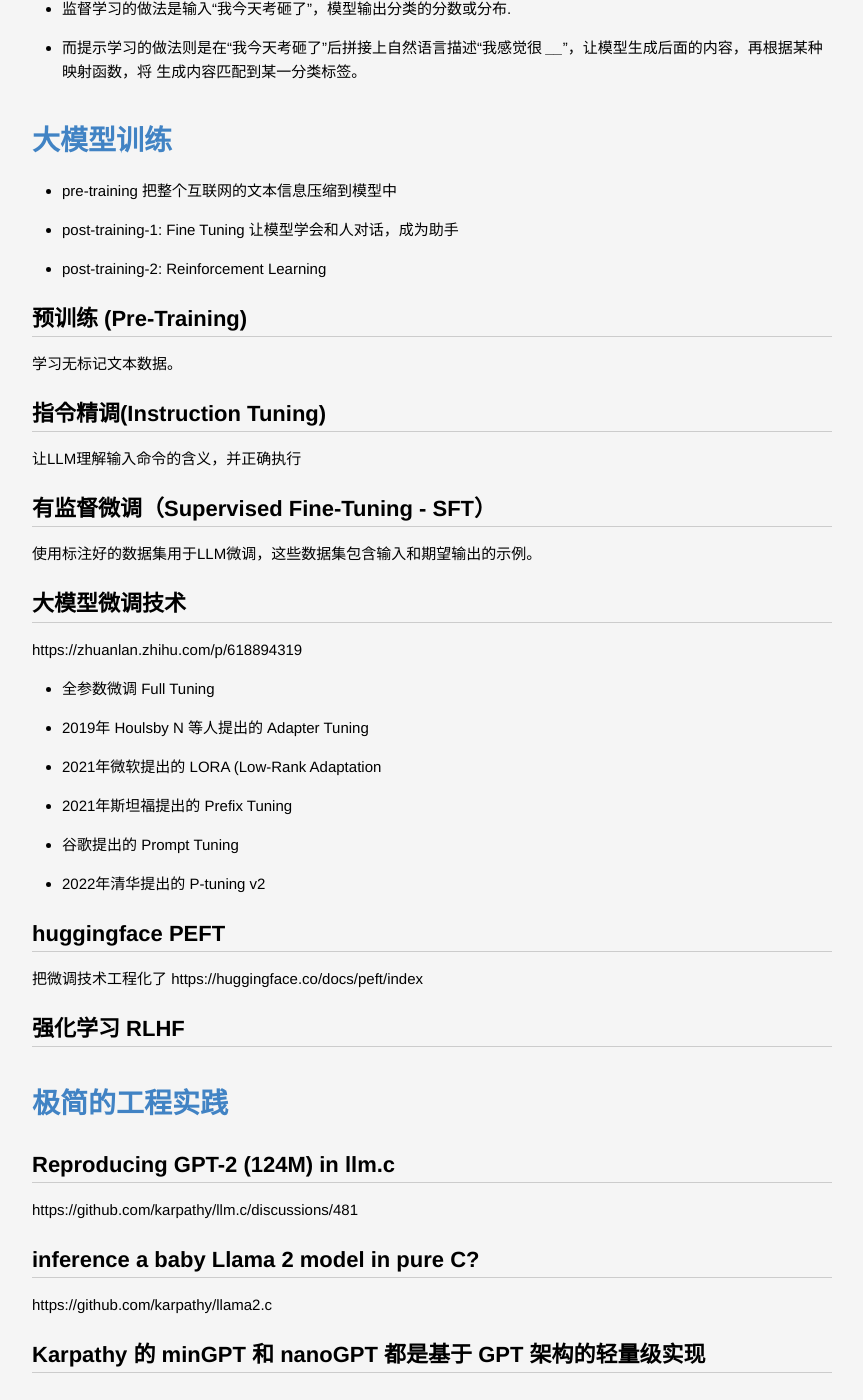
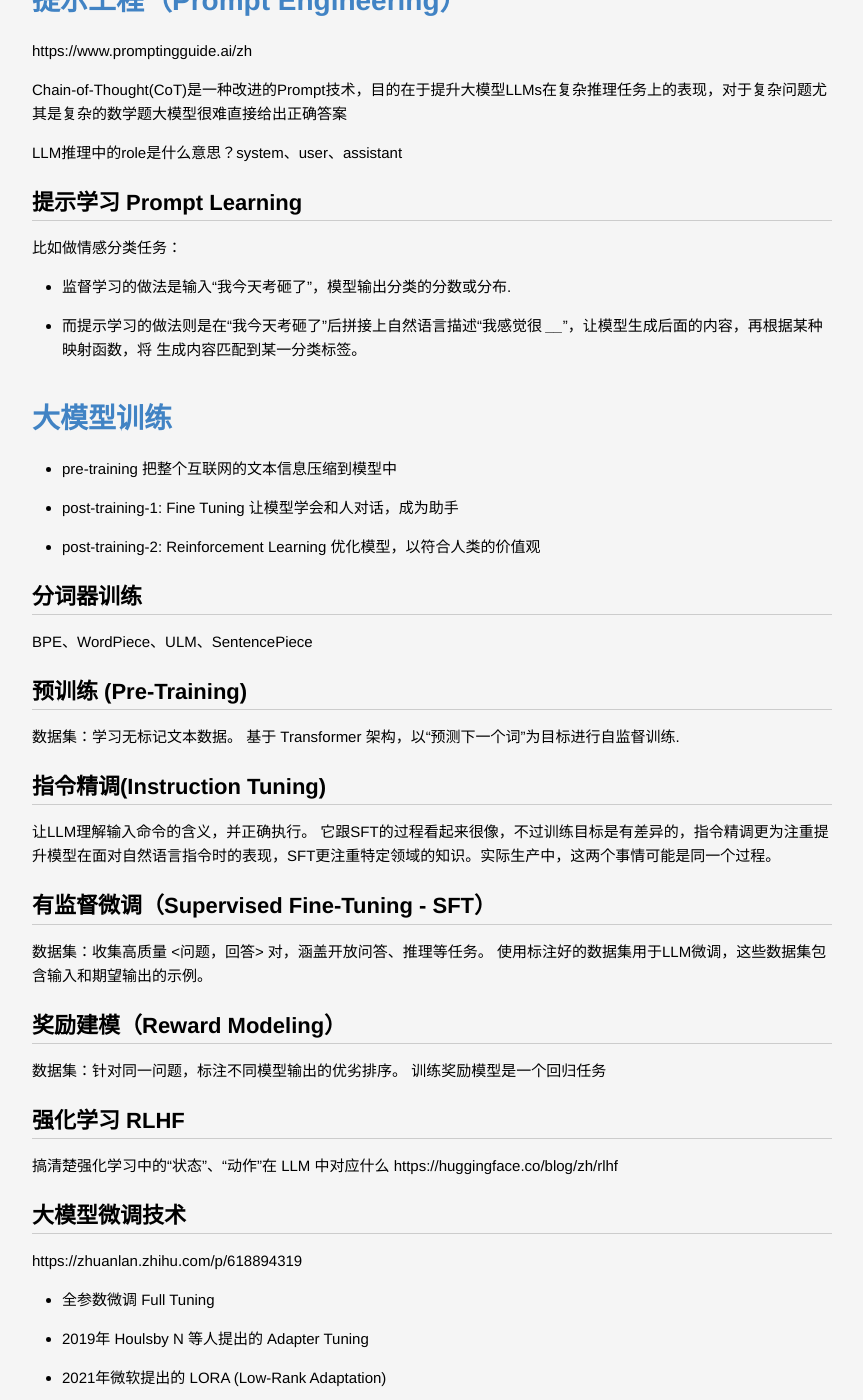
Before and after one commit to lucky521/blog, a Jekyll site: the page built from _posts/ml/2023-02-04-LLM.markdown, in a window 1280 px wide and 1400 px high, scrolled down 7118 px. Shown: the whole window, without its empty margins (208-1071 px from the left). Built offline with Jekyll 4.4.1, drawn with Linux system fonts in a browser that asks for light colours; some of the changed text lies outside the part shown.

Commit message:
update blog

```diff
--- a/_posts/framework/2021-12-06-cuda.markdown
+++ b/_posts/framework/2021-12-06-cuda.markdown
@@ -492,6 +492,8 @@ NVIDIA HPC SDK 生态
   * https://docs.nvidia.com/deeplearning/dali/user-guide/docs/index.html
 * cutlass: 新一代加速库，它是一种模板库，旨在提供通用的GPU计算加速功能
   * https://github.com/NVIDIA/cutlass
+* NVSHMEM: 并行编程库，它为GPU集群创建了一个跨越多个GPU内存的全局地址空间（PGAS），并提供了API让GPU内核或CPU能直接进行细粒度的数据传输和同步
+  * https://github.com/nvidia/nvshmem
 
 
 ## cublas
--- a/_posts/ml/2019-03-23-ML-Distributed.markdown
+++ b/_posts/ml/2019-03-23-ML-Distributed.markdown
@@ -171,6 +171,7 @@ ring-base collectives
 ## MapReduce
 
 ## MPI
+MPI是一套集合通信的接口标准，它深刻的影响了后续分布式通信库的实现。
 
 MPI，openMPI，openMP
 
--- a/_posts/ml/2023-02-04-LLM.markdown
+++ b/_posts/ml/2023-02-04-LLM.markdown
@@ -97,9 +98,11 @@ GPT模型输出的logits， key_states， value_states，key_states.3，value_st
 * 最终输出是文本
 
 ## 生成策略
+贪心搜索、束搜索、Top-k采样、Top-p采样（核采样）、基于温度的采样、Min-P 采样等知名的解码策略，通过了解这些技术，使我们可以更高效的优化LLM的生成结果。
 
-Beam search
-Top-k sampling
+* Beam search
+* Top-k sampling: 在每一步生成过程中，模型只考虑概率最高（Top）的 K个词汇，然后从这 K 个词汇中根据概率进行采样（K=1 就是贪心搜索）
+* Top-p sampling(（又称 Nucleus Sampling): Top-P 采样不是固定选择 K 个词汇，而是选择一组累计概率达到 P 的词汇集合（即从高到低加起来的概率）
 
 ## 模型规模
 * n_layers	32
@@ -155,6 +158,8 @@ Chain-of-Thought(CoT)是一种改进的Prompt技术，目的在于提升大模
 
 LLM推理中的role是什么意思？system、user、assistant
 
+
+
 ## 提示学习 Prompt Learning
 比如做情感分类任务：
 * 监督学习的做法是输入“我今天考砸了”，模型输出分类的分数或分布.
@@ -165,35 +170,48 @@ LLM推理中的role是什么意思？system、user、assistant
 
 * pre-training 把整个互联网的文本信息压缩到模型中
 * post-training-1: Fine Tuning 让模型学会和人对话，成为助手
-* post-training-2: Reinforcement Learning
+* post-training-2: Reinforcement Learning 优化模型，以符合人类的价值观
 
 
+## 分词器训练
+BPE、WordPiece、ULM、SentencePiece
+
 ## 预训练 (Pre-Training)
-学习无标记文本数据。
+数据集：学习无标记文本数据。
+基于 Transformer 架构，以“预测下一个词”为目标进行自监督训练.
 
 
 ## 指令精调(Instruction Tuning)
-让LLM理解输入命令的含义，并正确执行
+让LLM理解输入命令的含义，并正确执行。
+它跟SFT的过程看起来很像，不过训练目标是有差异的，指令精调更为注重提升模型在面对自然语言指令时的表现，SFT更注重特定领域的知识。实际生产中，这两个事情可能是同一个过程。
 
 
 ## 有监督微调（Supervised Fine-Tuning - SFT）
+数据集：收集高质量 <问题，回答> 对，涵盖开放问答、推理等任务。
 使用标注好的数据集用于LLM微调，这些数据集包含输入和期望输出的示例。
+
+
+## 奖励建模（Reward Modeling）
+数据集：针对同一问题，标注不同模型输出的优劣排序。
+训练奖励模型是一个回归任务
+
+
+## 强化学习 RLHF
+搞清楚强化学习中的“状态”、“动作”在 LLM 中对应什么
+https://huggingface.co/blog/zh/rlhf
 
 
 ## 大模型微调技术
 https://zhuanlan.zhihu.com/p/618894319
 * 全参数微调 Full Tuning
 * 2019年 Houlsby N 等人提出的 Adapter Tuning
-* 2021年微软提出的 LORA (Low-Rank Adaptation
+* 2021年微软提出的 LORA (Low-Rank Adaptation)
 * 2021年斯坦福提出的 Prefix Tuning
 * 谷歌提出的 Prompt Tuning
 * 2022年清华提出的 P-tuning v2
 
-## huggingface PEFT
+### huggingface PEFT
 把微调技术工程化了 https://huggingface.co/docs/peft/index
-
-
-## 强化学习 RLHF
 
 
 
@@ -328,7 +346,14 @@ https://www.anyscale.com/blog/continuous-batching-llm-inference
 
 ## Speculative decoding 投机解码
 
-EAGLE-3
+* 草稿模型（Draft Model）：这是一个参数量远小于目标模型（如仅为目标模型的1/10到1/3）、推理速度更快的模型。它的任务是快速“猜测”接下来的几个Token。
+  * 草稿模型以自回归方式快速生成一段“草稿”序列（例如，连续生成γ个Token）。
+* 目标模型（Target Model）：这是你需要使用的原始大型模型，它负责最终的“审核”。
+  * 目标模型不再是逐个Token生成，而是一次性输入这段草稿序列，并行计算每个位置的概率分布.
+  * 通过比较目标模型和草稿模型的输出概率，系统可以确定草稿中每个Token的“正确性”。如果草稿模型的某个Token被目标模型认可（即概率足够高），则接受该Token；否则，拒绝该Token及其后续所有内容。
+
+EAGLE-3: 使用经过训练的专用草稿模型，与目标模型高度对齐，接受率高
+
 
 ## 长度外推技术
 https://www.cnblogs.com/rossiXYZ/p/18808744
@@ -336,6 +361,7 @@ https://kexue.fm/archives/9948
 
 
 ## MTP 多词预测 Multi-token prediction
+MTP 通过训练时植入“多步预测”能力，推理时以“批量生成+并行验证”替代逐步生成，在保持语义连贯性的同时绕过显式自回归循环。
 
 
 ## StreamingLLM
--- a/_posts/tech/2020-06-01-x-db.markdown
+++ b/_posts/tech/2020-06-01-x-db.markdown
@@ -423,10 +423,12 @@ PlanAPI::CreatePlanTreeFromScript
 # X_FS
 广义上讲，文件系统是数据库系统的一种形式。
 
-* 文件存储
+* 文件存储: 可以逐字节存取
 * 对象存储：与文件存储相反，这些对象存储在单个平面结构中，没有文件夹层次结构。在对象存储中，与文件存储使用的嵌套分层结构不同，所有对象都存储在平面地址空间中。
 
-存储接口标准： AWS S3标准协议 (Amazon Simple Storage Service (Amazon S3) )
+存储接口标准：
+* AWS S3标准协议 (Amazon Simple Storage Service (Amazon S3) )
+* POSIX标准
 
 ## ChubaoFS
 ChubaoFS（CFS）是京东开发的分布式文件系统和对象存储系统
```
Also changed, not shown: other parts of _posts/ml/2019-03-23-ML-Distributed.markdown (+2 -2 lines), other parts of _posts/ml/2023-02-04-LLM.markdown (+2 -1 lines), _posts/others/2019-02-18-Coder-Career.md (+2 -1 lines), _posts/tech/2025-09-30-network.markdown (+25 -2 lines).
